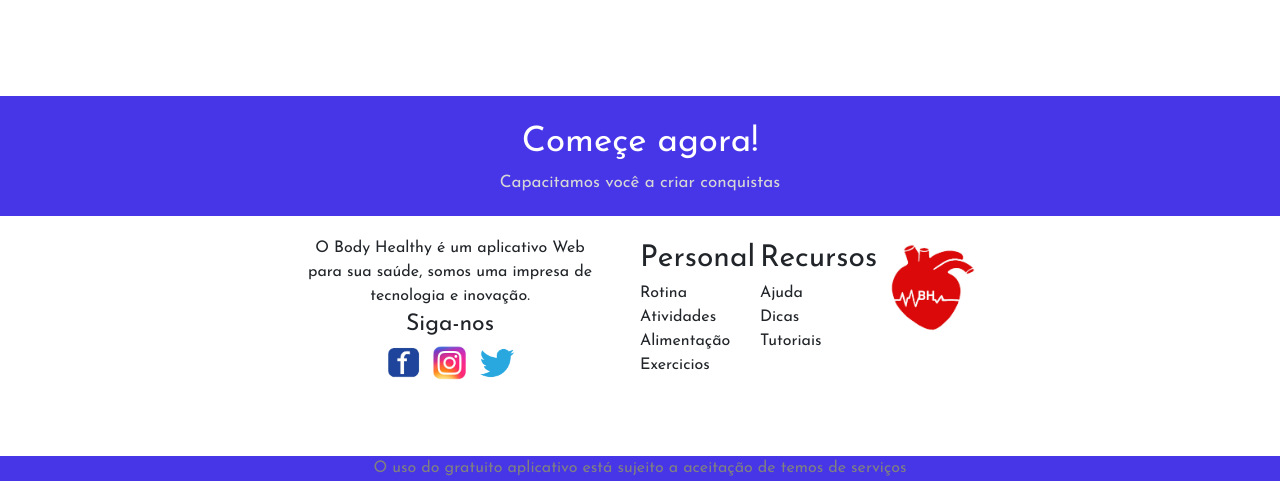
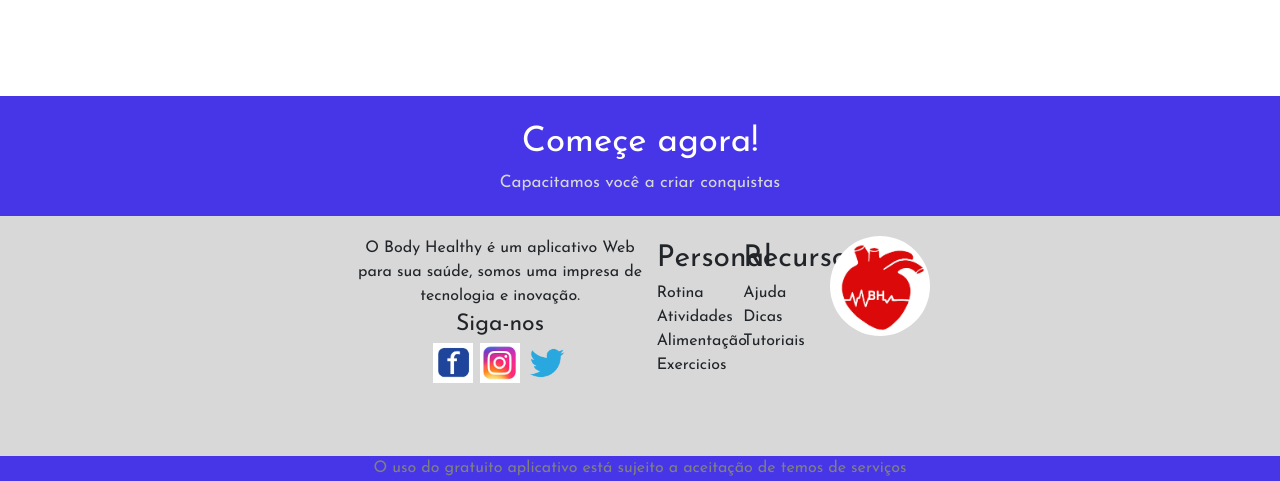
Before and after one commit to Artorias-8546/EPA, a PHP site: page / in a window 1280 px wide. Shown: the part 1061-1542 px from the top of the page. Run offline with PHP 8.4, Linux system fonts and the light colour scheme; some libraries are stand-ins or nearby versions.

Commit message:
mudanças no rodape

```diff
--- a/css/style.css
+++ b/css/style.css
@@ -32,13 +32,13 @@
 .bloco-central{
     height: 240px;
     width: 100%;
-    background-color: white;
+    background-color: rgb(216, 216, 216);
     display: flex;
     flex-direction: row;
     justify-content: space-between;
     font-family: 'Josefin Sans', sans-serif;
-    padding-left: 300px;
-    padding-right: 300px;
+    padding-left: 350px;
+    padding-right: 350px;
     padding-top: 20px;
 }
 .text-footer-c{
@@ -64,6 +64,7 @@
 .logo-footer{
     height: 100px;
     width: 100px;
+    border-radius: 100%;
 }
 
 .final-footer{
--- a/footer.php
+++ b/footer.php
@@ -30,7 +30,7 @@
                 Dicas
                 Tutoriais
         </div>
-        <img src="img/logo.jpg" alt="" class="logo-footer">
+        <a href=""><img src="img/logo.jpg" alt="" class="logo-footer"></a>
     </div>
         <div class="final-footer">O uso do gratuito aplicativo está sujeito a aceitação de temos de serviços</div>
 </div>
```
